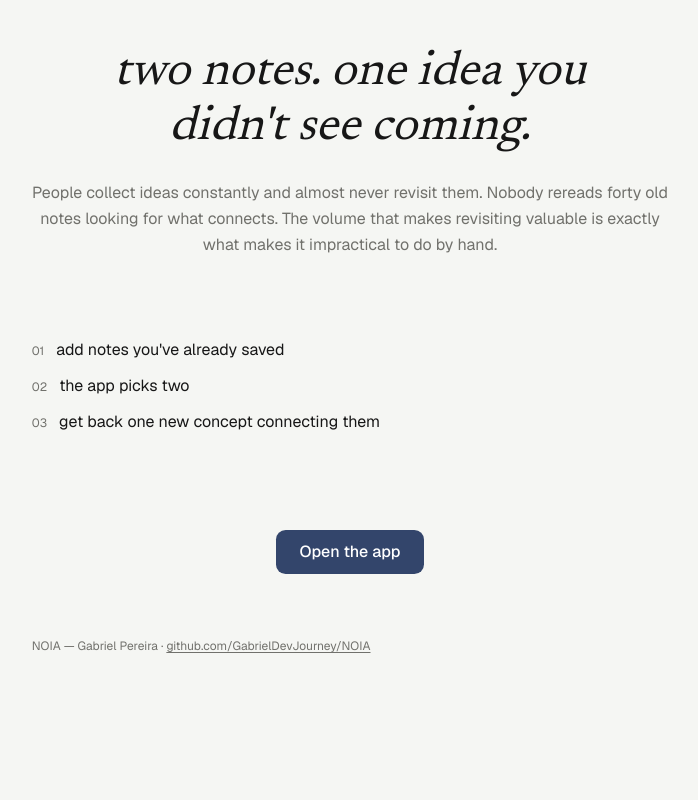
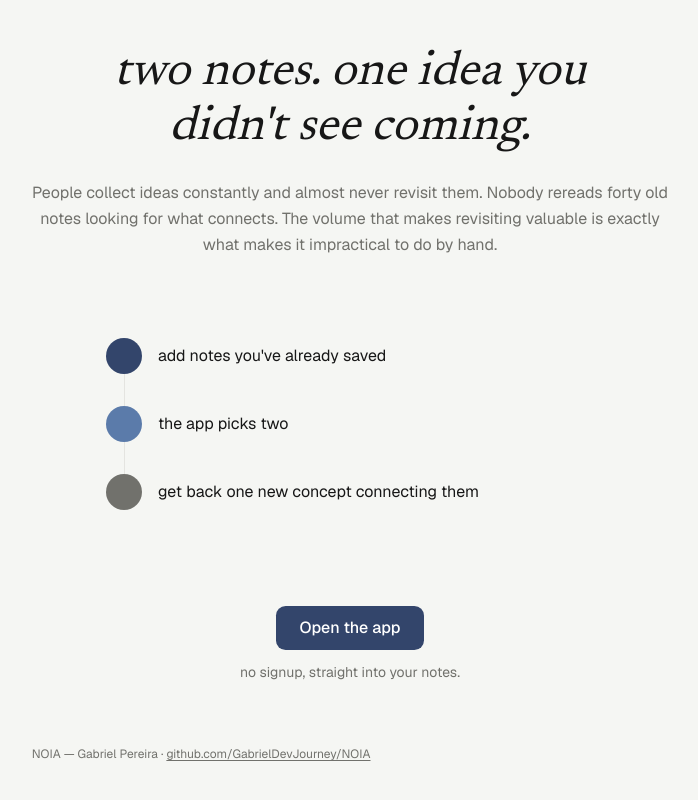
Before and after one commit to GabrielDevJourney/NOIA, a Next.js app: page /landing in a window 1280 px wide. Shown: the part 558-1358 px from the top of the page, without its empty margins (290-988 px from the left). Before the commit the page ends 1308 px from the top, so only its background shows below. Built offline with nearby package versions, Linux system fonts and the light colour scheme.

Commit message:
Extract How It Works into its own component, add CTA subtext

```diff
--- a/app/landing/page.tsx
+++ b/app/landing/page.tsx
@@ -2,6 +2,7 @@ import Link from "next/link";
 import { buttonVariants } from "@/components/ui/button";
 import { cn } from "@/lib/utils";
 import { HeroConvergence } from "@/components/landing/hero-convergence";
+import { HowItWorks } from "@/components/landing/how-it-works";
 import type { ConnectionWithCards } from "@/lib/types";
 
 const realExample: ConnectionWithCards = {
@@ -16,12 +17,6 @@ const realExample: ConnectionWithCards = {
   card_1: null,
   card_2: null,
 };
-
-const HOW_IT_WORKS = [
-  { number: "01", label: "add notes you've already saved" },
-  { number: "02", label: "the app picks two" },
-  { number: "03", label: "get back one new concept connecting them" },
-];
 
 export default function LandingPage() {
   return (
@@ -49,25 +44,17 @@ export default function LandingPage() {
       </section>
 
       <section className="pt-16 sm:pt-20">
-        <div className="mx-auto flex max-w-[65ch] flex-col gap-3">
-          {HOW_IT_WORKS.map((step) => (
-            <div key={step.number} className="flex items-baseline gap-3">
-              <span className="font-sans text-xs text-muted-foreground">
-                {step.number}
-              </span>
-              <span className="text-base text-foreground">{step.label}</span>
-            </div>
-          ))}
-        </div>
+        <HowItWorks />
       </section>
 
-      <section className="mt-20 flex flex-col items-center text-center sm:mt-24">
+      <section className="mt-20 flex flex-col items-center gap-3 text-center sm:mt-24">
         <Link
           href="/"
           className={cn(buttonVariants({ variant: "default" }), "h-11 px-6 text-base")}
         >
           Open the app
         </Link>
+        <p className="text-sm text-muted-foreground">no signup, straight into your notes.</p>
       </section>
 
       <footer className="pt-16 text-xs text-muted-foreground">
--- /dev/null
+++ b/components/landing/how-it-works.tsx
@@ -0,0 +1,59 @@
+"use client";
+
+import { motion, useReducedMotion } from "motion/react";
+
+type Step = {
+  label: string;
+  color: string;
+};
+
+const STEPS: Step[] = [
+  { label: "add notes you've already saved", color: "bg-chart-1" },
+  { label: "the app picks two", color: "bg-chart-5" },
+  { label: "get back one new concept connecting them", color: "bg-chart-2" },
+];
+
+export function HowItWorks() {
+  const reduceMotion = useReducedMotion();
+
+  return (
+    <div className="mx-auto flex max-w-[46ch] flex-col">
+      {STEPS.map((step, index) => (
+        <div key={step.label} className="relative flex gap-4 pb-8 last:pb-0">
+          {index < STEPS.length - 1 ? (
+            <motion.div
+              className="absolute left-[18px] top-9 w-px bg-border"
+              style={{ height: "calc(100% - 2.25rem)", transformOrigin: "top" }}
+              initial={{ scaleY: reduceMotion ? 1 : 0 }}
+              whileInView={{ scaleY: 1 }}
+              viewport={{ once: true, amount: 0.5 }}
+              transition={
+                reduceMotion
+                  ? { duration: 0 }
+                  : { duration: 0.5, ease: "easeOut", delay: index * 0.12 + 0.2 }
+              }
+            />
+          ) : null}
+
+          <motion.div
+            className={`relative z-10 size-9 shrink-0 rounded-full ${step.color}`}
+            initial={{ opacity: 0, y: reduceMotion ? 0 : 16 }}
+            whileInView={{ opacity: 1, y: 0 }}
+            viewport={{ once: true, amount: 0.5 }}
+            transition={{ duration: 0.5, ease: "easeOut", delay: index * 0.12 }}
+          />
+
+          <motion.div
+            className="flex flex-col pt-1.5"
+            initial={{ opacity: 0, y: reduceMotion ? 0 : 16 }}
+            whileInView={{ opacity: 1, y: 0 }}
+            viewport={{ once: true, amount: 0.5 }}
+            transition={{ duration: 0.5, ease: "easeOut", delay: index * 0.12 }}
+          >
+            <span className="text-base text-foreground">{step.label}</span>
+          </motion.div>
+        </div>
+      ))}
+    </div>
+  );
+}
```
